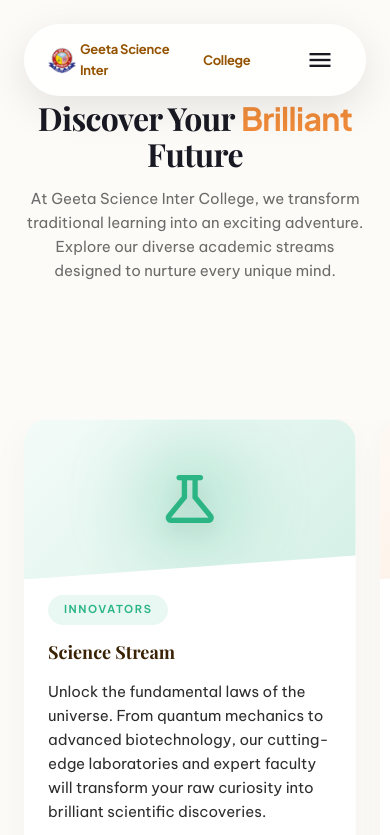
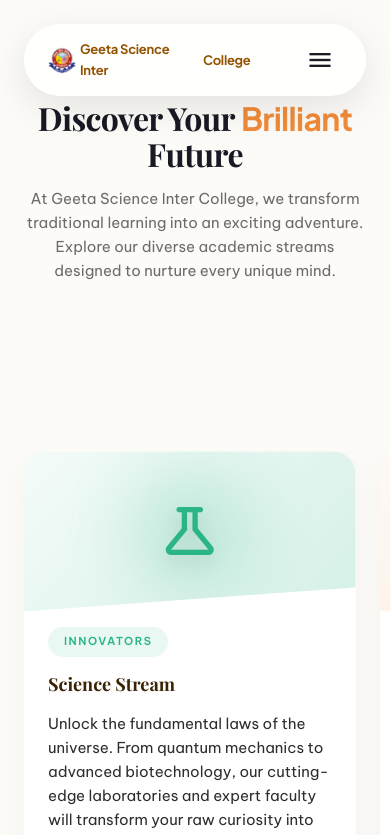
Before and after one commit to Subhampas1/geetascienceintercollege, a React (Vite) app: page /academics in a window 390 px wide. Shown: the top 835 px of the page. Built offline with nearby package versions, Linux system fonts and the light colour scheme; a web font is replaced by a local one.

Commit message:
Add gap after header in Academics page for mobile screens

```diff
--- a/src/pages/Academics.css
+++ b/src/pages/Academics.css
@@ -300,7 +300,7 @@
 }
 
 @media (max-width: 768px) {
-  .academics-header { padding: 100px 0 32px; }
+  .academics-header { padding: 100px 0 64px; }
   .bento-grid { grid-template-columns: 1fr; }
   .stream-vertical-card, .competitive-support-card { grid-column: span 1; }
 
```
